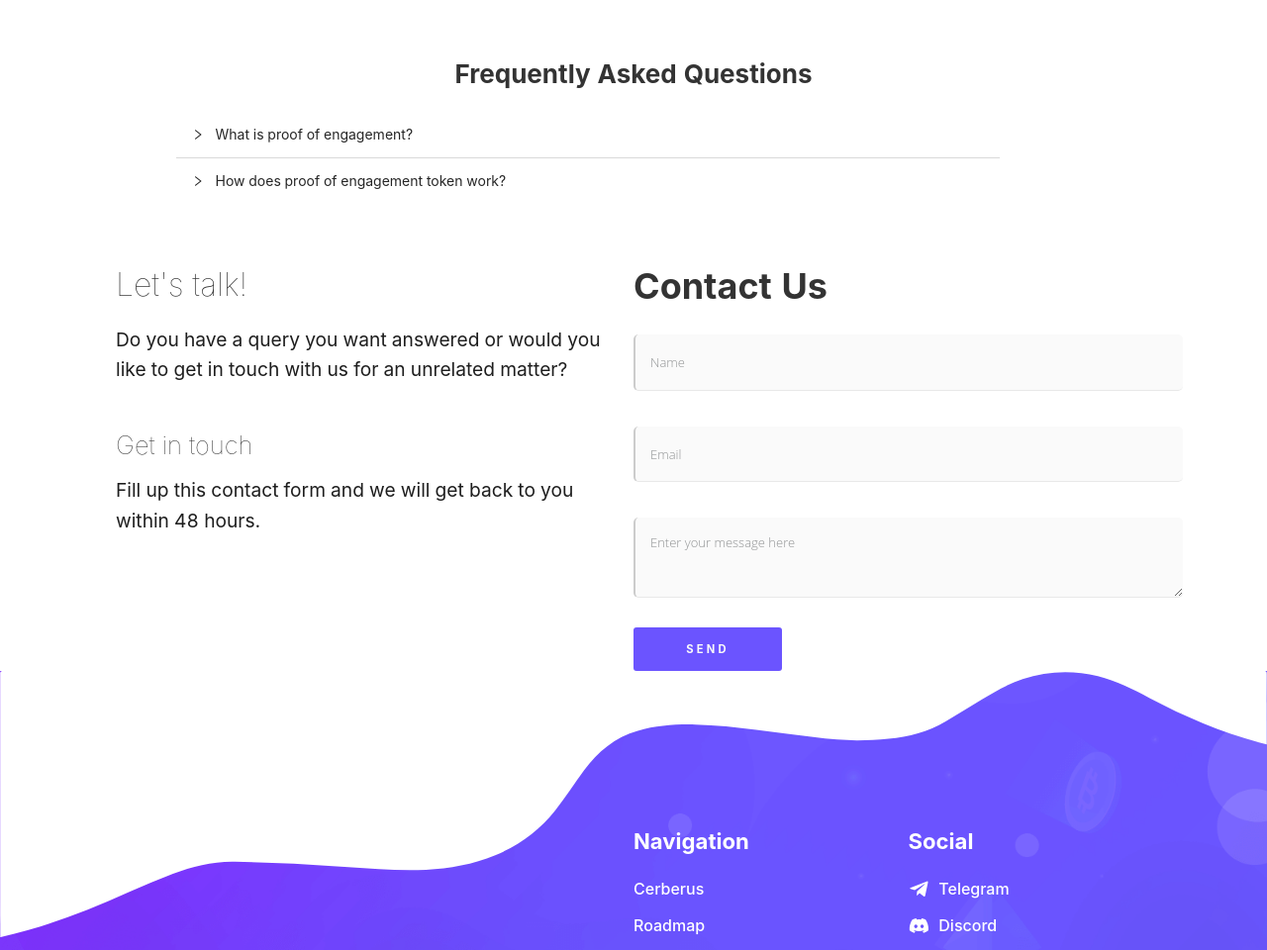
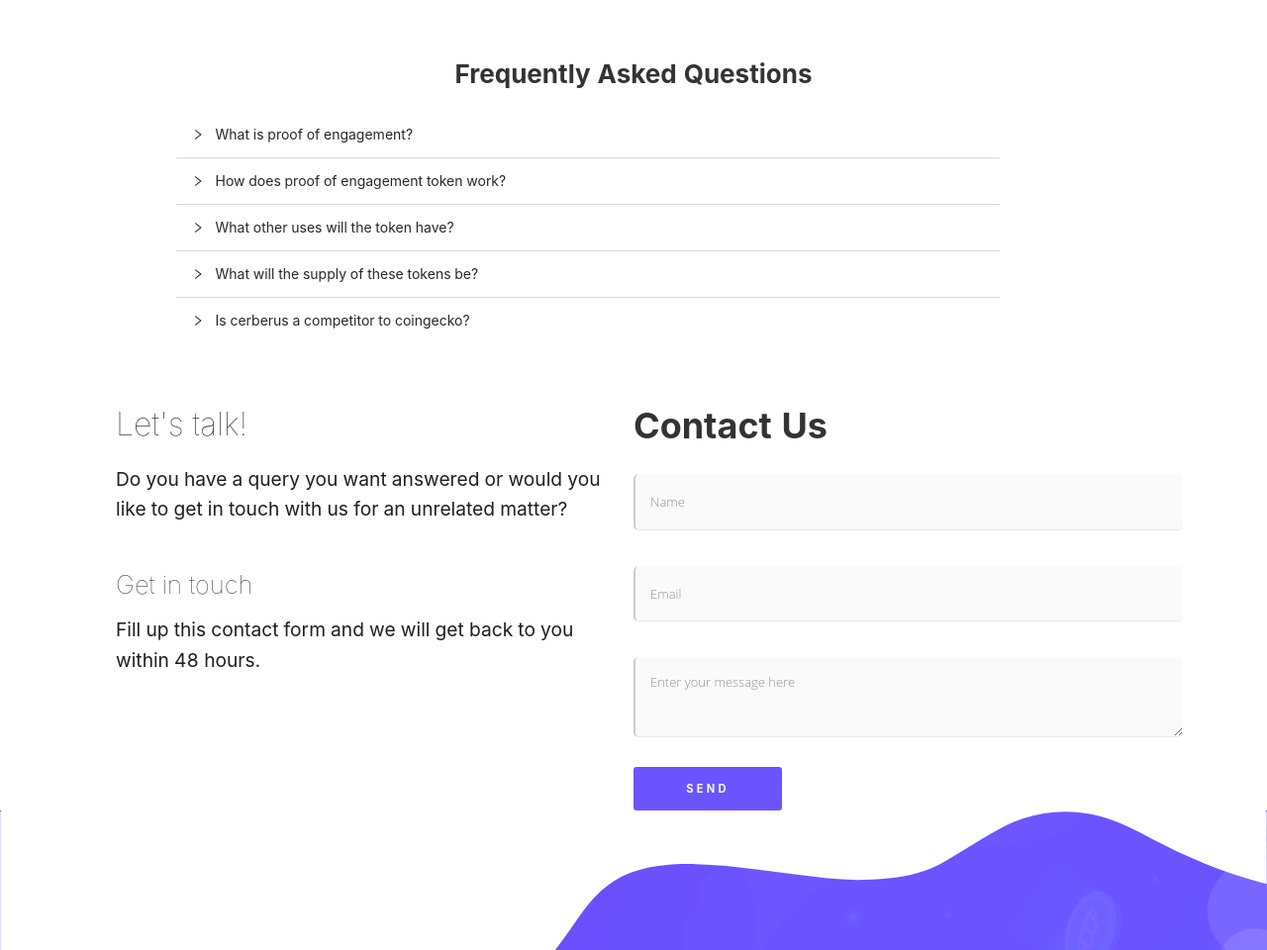
Before and after one commit to jaykch/saren, a Gatsby site: page / in a window 1280 px wide. Shown: the part 4698-5658 px from the top of the page at 99% size. Built offline with nearby package versions, Linux system fonts and the light colour scheme; Gatsby itself is replaced by a stand-in of ours.

Commit message:
Finished faqs and SEO

```diff
--- a/gatsby-config.js
+++ b/gatsby-config.js
@@ -1,7 +1,7 @@
 module.exports = {
   siteMetadata: {
-    title: `Saren`,
-    description: `Kick off your next, great Gatsby project with this default starter. This barebones starter ships with the main Gatsby configuration files you might need.`,
+    title: `Cryptocurrency Financial Tools`,
+    description: `Saren's financial tools provide reliable cryptocurrency data and economic strategies to help it's consumers with a social interactive market to support blockchain development.`,
     author: `@jaykch`,
   },
   plugins: [
--- a/src/components/widgets/faqs.js
+++ b/src/components/widgets/faqs.js
@@ -5,8 +5,35 @@ import { Row, Col, Collapse } from "antd"
 const Panel = Collapse.Panel
 
 const data = [
-  { key: 1, question: "What is proof of engagement?", answer: "Something" },
-  { key: 2, question: "How does proof of engagement token work?", answer: "Something" },
+  {
+    key: 1,
+    question: "What is proof of engagement?",
+    answer: "Proof of engagement is our mechanism through which we will be able to prove to clients and advertisers the engagement on our tools through a solidity protocol."
+  },
+  {
+    key: 2,
+    question: "How does proof of engagement token work?",
+    answer: "Proof of engagement token is going to be our token that will be given out to users who successfully login to one of our tools daily. " +
+      "It is going to be an ERC20 token that advertisers would need to purchase from the users to be able to advertise on any of our tools."
+  },
+  {
+    key: 3,
+    question: "What other uses will the token have?",
+    answer: "The token will be used for key governance decisions and further use cases will be added in Whitepaper V2."
+  },
+  {
+    key: 4,
+    question: "What will the supply of these tokens be?",
+    answer: "Total supply would be capped at 100 million. " +
+      "Users will be rewarded with initial 25 million for the daily rewards and another 25 million will be reserved for marketing purposes like private sale, liquidity pools etc. " +
+      "The remaining 50 million tokens will be held by the company for continued development"
+  },
+  {
+    key: 5,
+    question: "Is cerberus a competitor to coingecko?",
+    answer: "Not directly. We are a fan of the coingecko project and actively suggest our users to get their cryptocurrency information from multiple sources. " +
+      "We feel like there is room for many similar projects to grow alongside with tiny variations."
+  }
 ]
 
 const Faqs = () => {
@@ -16,7 +43,7 @@ const Faqs = () => {
       <Row>
         <Col md={{ span: 18, offset: 2 }} className="snippet-content">
           <Collapse bordered={false} accordion>
-            {data.map(({key, question, answer}) =>
+            {data.map(({ key, question, answer }) =>
               <Panel header={question} key={key}>
                 <p>{answer}</p>
               </Panel>
--- a/src/pages/index.js
+++ b/src/pages/index.js
@@ -11,7 +11,7 @@ import Blog from "../components/widgets/blog"
 import Faqs from "../components/widgets/faqs"
 const IndexPage = () => (
   <Layout>
-    <SEO title="Home" />
+    <SEO title="Saren.io" />
     <Banner/>
     <Cerberus/>
     <RoadMap/>
```
